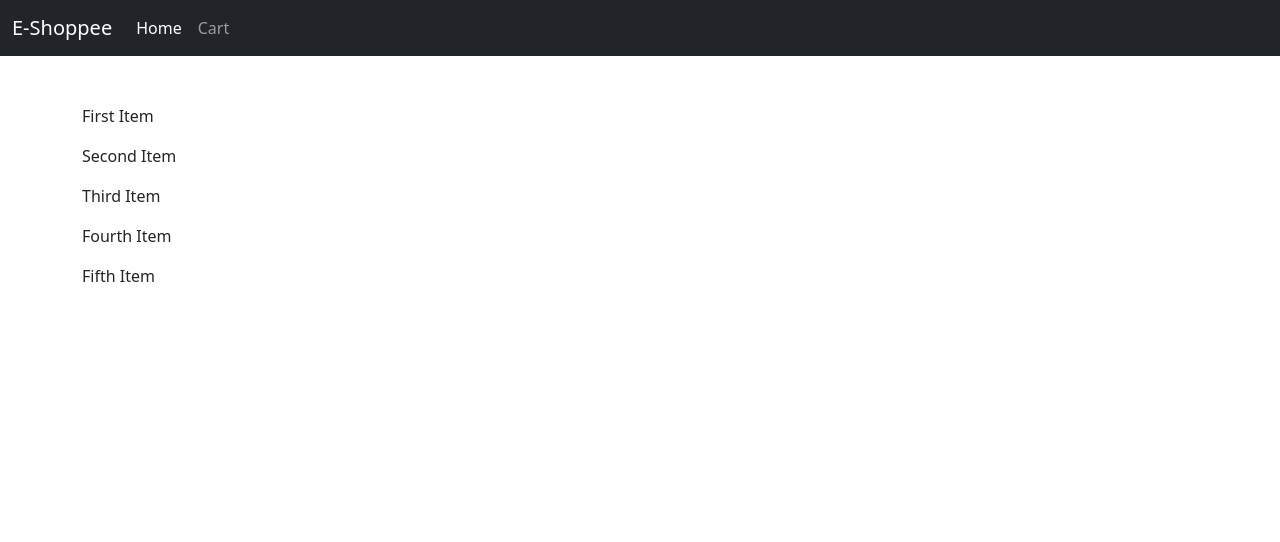
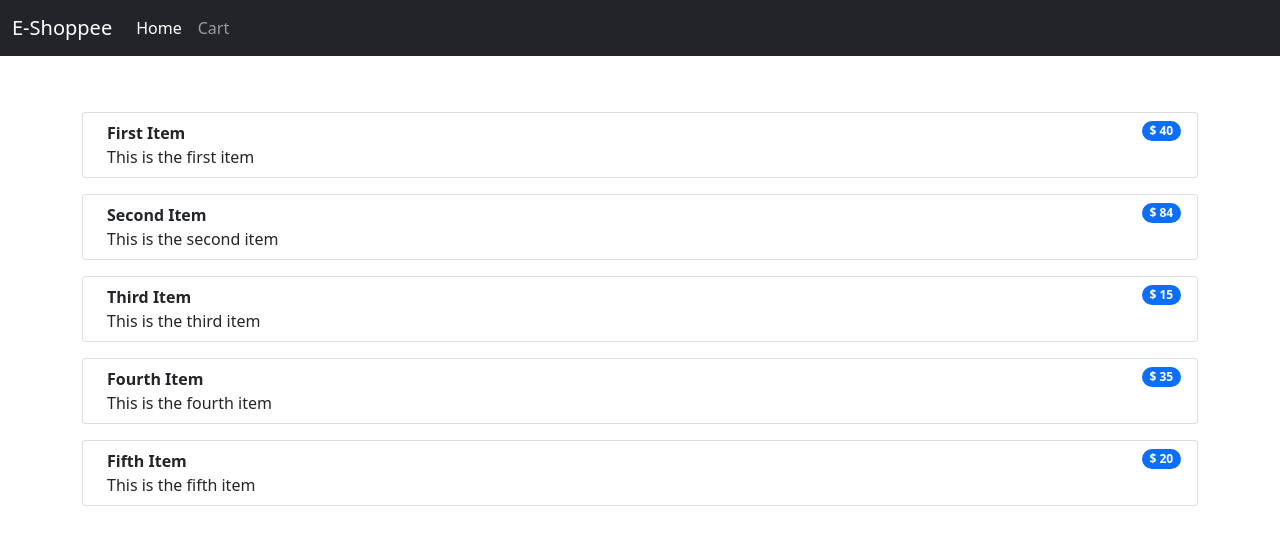
Before and after one commit to cybersaksham/Angular-Shopping-App, an Angular app: page / in a window 1280 px wide. Shown: the top 542 px of the page. Built offline with nearby package versions, Linux system fonts and the light colour scheme.

Commit message:
items styled

```diff
--- a/src/app/Components/item/item.component.html
+++ b/src/app/Components/item/item.component.html
@@ -1 +1,9 @@
-<p>{{item.title}}</p>
+<ol class="list-group">
+    <li class="my-2 list-group-item d-flex justify-content-between align-items-start">
+        <div class="ms-2 me-auto">
+            <div class="fw-bold">{{item.title}}</div>
+            {{item.desc}}
+        </div>
+        <span class="badge bg-primary rounded-pill">$ {{item.price}}</span>
+    </li>
+</ol>
```
